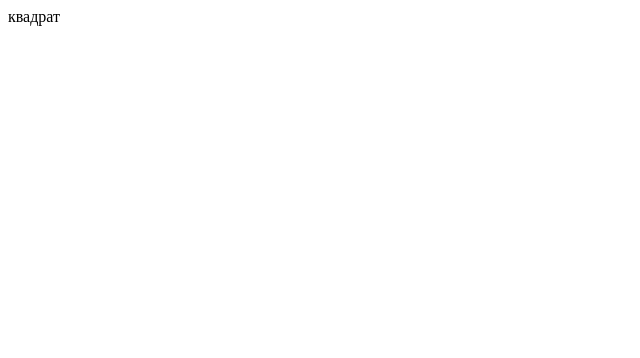
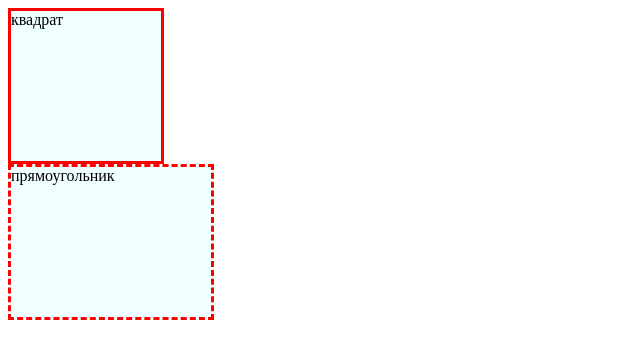
Before and after one commit to ArtemSedrakyan/first-project, a plain HTML site: page index.html in a window 1280 px wide. Shown: the whole page, without its empty margins (0-640 px from the left). Drawn offline with Linux system fonts and the light colour scheme.

Commit message:
добавлены разметка и стили

```diff
--- a/index.html
+++ b/index.html
@@ -1,11 +1,13 @@
 <!DOCTYPE html>
 <meta lang="ru">
+<link rel="stylesheet" href="style.css">
 <head>
     <title></title>
 </head>
 <body>
-    <section>
-        <div class="object">квадрат</div>
+    <section class="section">
+        <div class="object1">квадрат</div>
+        <div class="object2">прямоугольник</div>
     </section>
 </body>
 <footer></footer>
--- a/style.css
+++ b/style.css
@@ -1,6 +1,15 @@
-.object{
-    width: 100px;
+.setion{
+    display: flex;
+}
+.object1 {
+    width: 150px;
     height: 150px;
     border: 3px solid red;
     background-color: azure;
 }
+.object2 {
+    width: 200px;
+    height: 150px;
+    border: 3px dashed red;
+    background-color: azure;
+}
```
